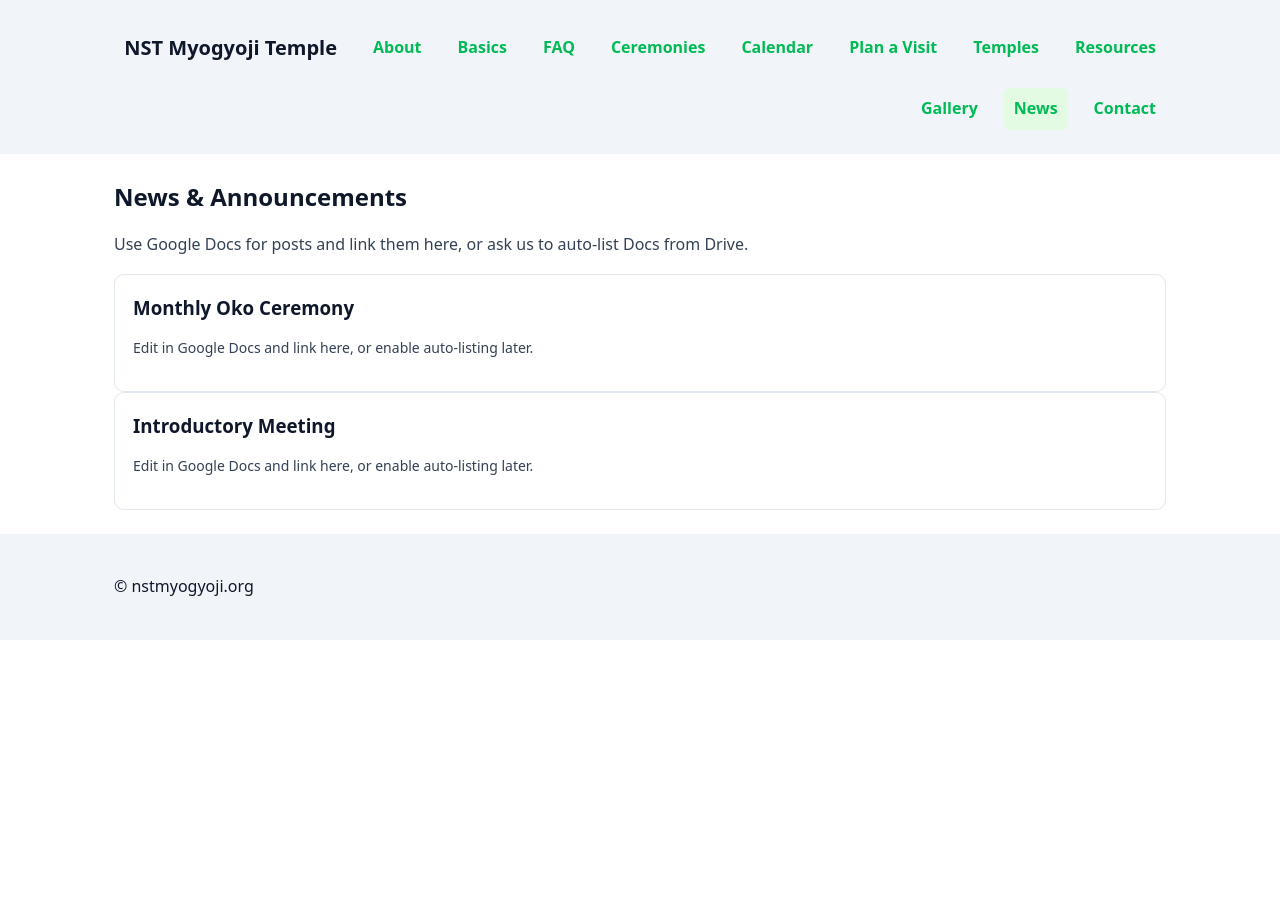
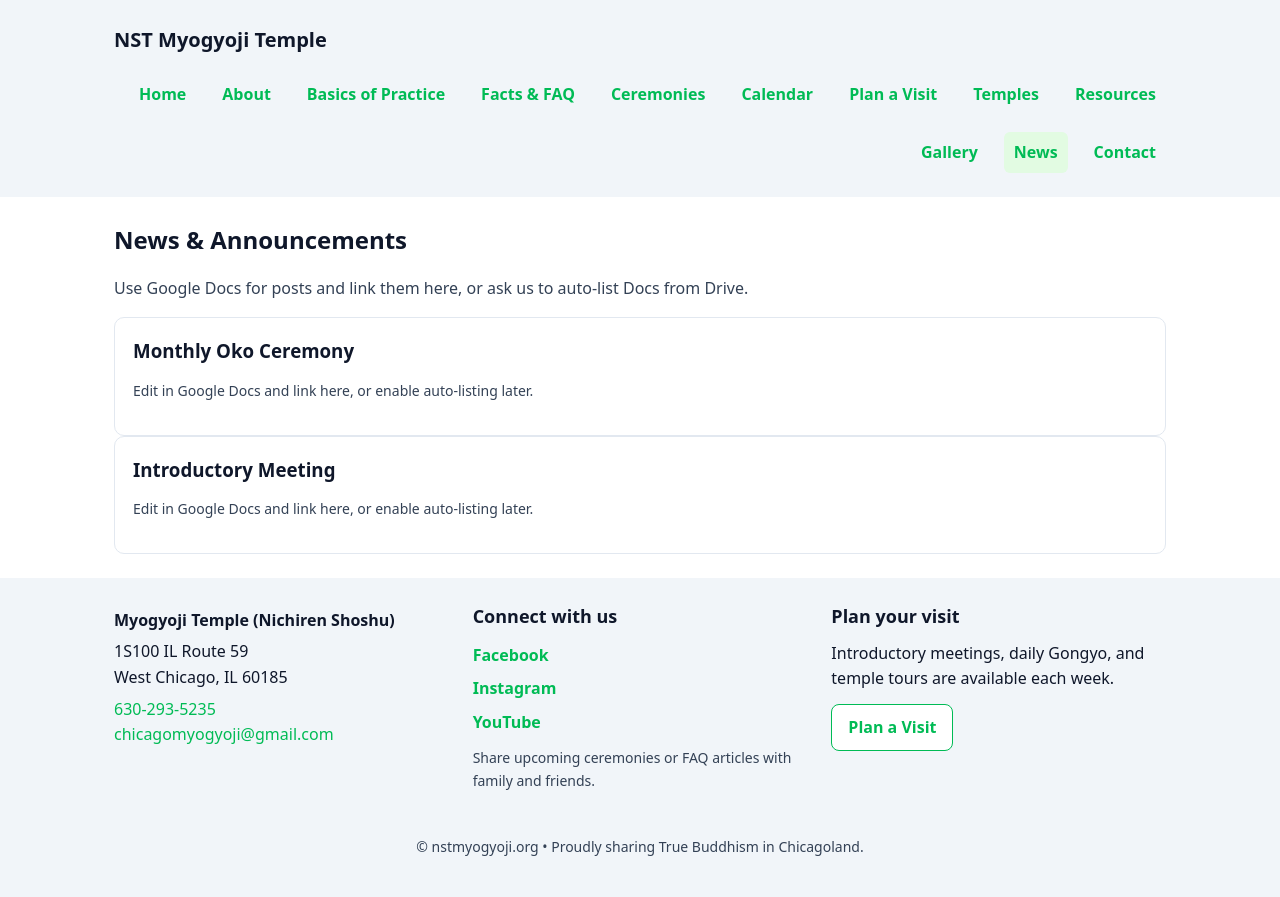
Before and after one commit to alstonfareed/nstchicago.org, a plain HTML site: page news.html in a window 1280 px wide. Before the commit the page ends 800 px from the top, so only its background shows below. Drawn offline with Linux system fonts and the light colour scheme.

Commit message:
Update news.html

```diff
--- a/news.html
+++ b/news.html
@@ -6,15 +6,32 @@
 <meta name="description" content="News and announcements from Myogyoji Temple in West Chicago. Stay updated on events, ceremonies, and messages from the Chief Priest.">
 <meta name="viewport" content="width=device-width, initial-scale=1">
 <link rel="stylesheet" href="css/style.css">
+<link rel="icon" href="assets/favicon.png">
 <script defer src="js/site.js"></script>
+<script type="application/ld+json">
+{
+"@context":"https://schema.org",
+"@type":["Place","Organization"],
+"name":"Nichiren Shoshu Myogyoji Temple",
+"url":"https://www.nstmyogyoji.org",
+"logo":"https://www.nstmyogyoji.org/assets/favicon.png",
+"address":{"@type":"PostalAddress","streetAddress":"1S100 IL Route 59","addressLocality":"West Chicago","addressRegion":"IL","postalCode":"60185","addressCountry":"US"},
+"telephone":"+1-630-293-5235",
+"sameAs":["https://www.nst.org/"]
+}
+</script>
+<script defer src="js/chatbot.js"></script>
 </head>
 <body>
-<header><div class="container">
+<a href="#main" class="skip-link">Skip to content</a>
+<header>
+  <div class="container topbar">
+    <a href="index.html" class="brand">NST Myogyoji Temple</a>
     <nav class="nav" role="navigation" aria-label="Primary">
-    <a class="brand" href="index.html">NST Myogyoji Temple</a>
+      <a href="index.html">Home</a>
       <a href="about.html">About</a>
-    <a href="basics.html">Basics</a>
-    <a href="faq.html">FAQ</a>
+      <a href="basics.html">Basics of Practice</a>
+      <a href="faq.html">Facts & FAQ</a>
       <a href="ceremonies.html">Ceremonies</a>
       <a href="calendar.html">Calendar</a>
       <a href="plan-visit.html">Plan a Visit</a>
@@ -24,9 +41,10 @@
       <a href="news.html" aria-current="page">News</a>
       <a href="contact.html">Contact</a>
     </nav>
-</div></header>
+  </div>
+</header>
 
-<main>
+<main id="main">
   <section class="container">
     <h1>News & Announcements</h1>
     <p class="lead">Use Google Docs for posts and link them here, or ask us to auto-list Docs from Drive.</p>
@@ -43,7 +61,32 @@
   </section>
 </main>
 
-<footer><div class="container"><p>© <span id="y"></span> nstmyogyoji.org</p></div></footer>
+<footer>
+  <div class="container footer-content">
+    <div class="footer-brand">
+      <p><strong>Myogyoji Temple (Nichiren Shoshu)</strong></p>
+      <p>1S100 IL Route 59<br>West Chicago, IL 60185</p>
+      <p><a href="tel:+16302935235">630-293-5235</a><br><a href="mailto:chicagomyogyoji@gmail.com">chicagomyogyoji@gmail.com</a></p>
+    </div>
+    <div class="footer-connect">
+      <h3 class="footer-heading">Connect with us</h3>
+      <ul class="social-links" aria-label="Myogyoji Temple social media">
+        <li><a href="https://www.facebook.com/NSTMyogyoji" target="_blank" rel="noopener">Facebook</a></li>
+        <li><a href="https://www.instagram.com/nstmyogyoji" target="_blank" rel="noopener">Instagram</a></li>
+        <li><a href="https://www.youtube.com/@NSTMyogyoji" target="_blank" rel="noopener">YouTube</a></li>
+      </ul>
+      <p class="small">Share upcoming ceremonies or FAQ articles with family and friends.</p>
+    </div>
+    <div class="footer-visit">
+      <h3 class="footer-heading">Plan your visit</h3>
+      <p>Introductory meetings, daily Gongyo, and temple tours are available each week.</p>
+      <p><a class="cta cta-inline" href="plan-visit.html">Plan a Visit</a></p>
+    </div>
+  </div>
+  <div class="container footer-note">
+    <p class="small">© <span data-year></span> nstmyogyoji.org • Proudly sharing True Buddhism in Chicagoland.</p>
+  </div>
+</footer>
 <script>
 nstSite.injectJSONLD({
   "@context":"https://schema.org","@type":"ItemList","name":"Myogyoji Temple News",
@@ -52,7 +95,6 @@ nstSite.injectJSONLD({
     {"@type":"NewsArticle","headline":"Introductory Meeting","datePublished":"2025-08-30","author":{"@type":"Organization","name":"Myogyoji Temple"},"publisher":{"@type":"Organization","name":"Myogyoji Temple"},"mainEntityOfPage":{"@type":"WebPage","@id":"https://www.nstmyogyoji.org/news.html"}}
   ]
 });
-document.getElementById('y').textContent=new Date().getFullYear();
 </script>
 </body>
 </html>
```
Lines whose indentation alone changed are shown as unchanged.
